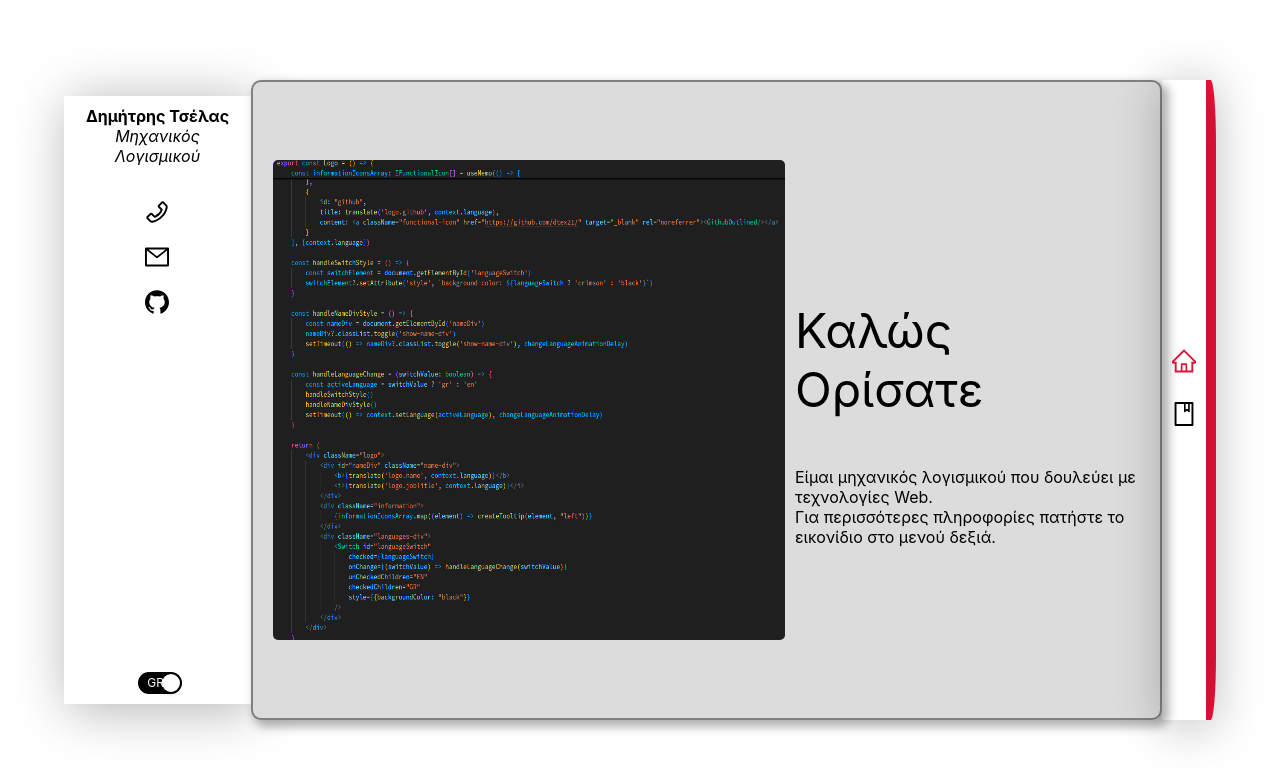
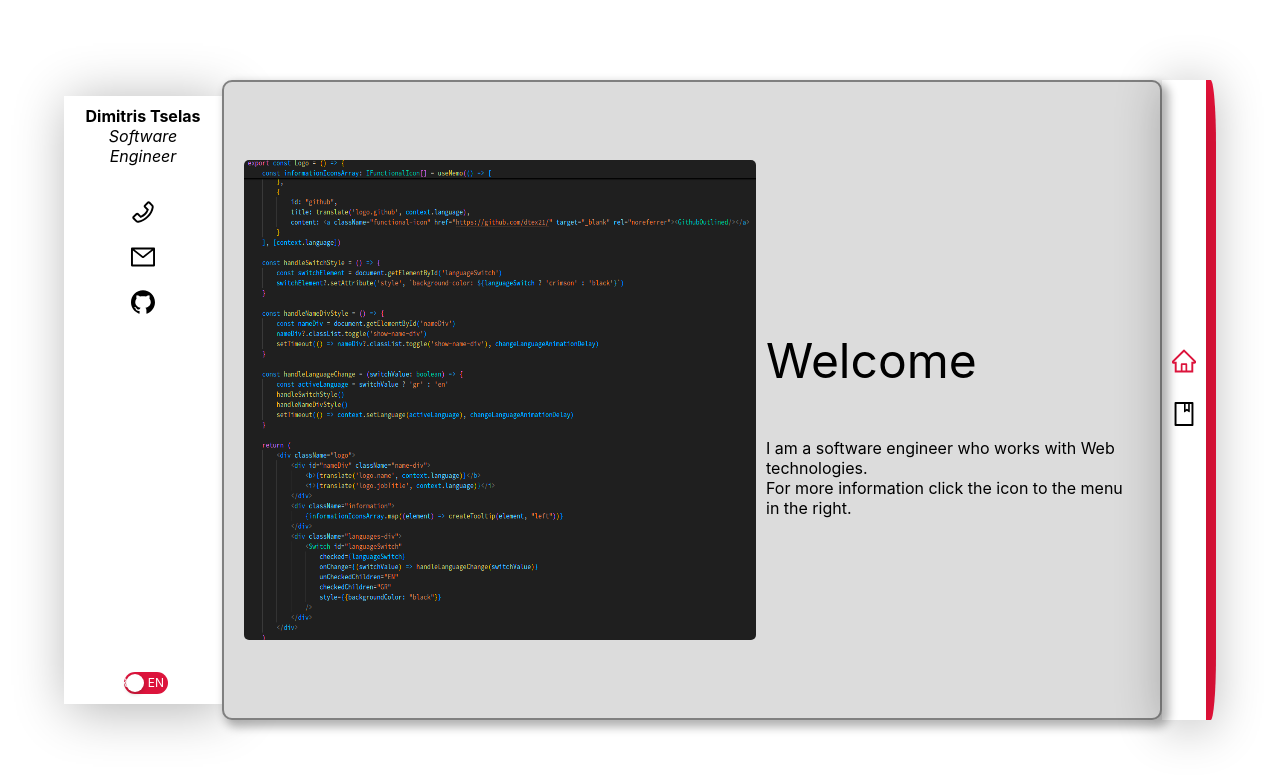
Before and after one commit to dtex21/dtex21.github.io, a React (Create React App) app: page /#/ in a window 1280 px wide. Shown: the top 780 px of the page. Built offline with nearby package versions, Linux system fonts and the light colour scheme.

Commit message:
save user's chosen language for the session, updated cv's

```diff
--- a/src/components/layout/layout.tsx
+++ b/src/components/layout/layout.tsx
@@ -8,8 +8,10 @@ import { notification } from "antd"
 
 notification.config({maxCount: 1, duration: 2, top: 14})
 
+const browserLanguage = window.sessionStorage.getItem('userSetLanguage') ?? (navigator.language?.split('-')[0] === 'el' ? 'gr' : DEFAULT_LANGUAGE)
+
 const Layout = () => {
-    const [language, setLanguage] = useState<string>(DEFAULT_LANGUAGE)
+    const [language, setLanguage] = useState<string>(browserLanguage)
 
     return (
         <LanguageContext.Provider value={{language, setLanguage}}>
--- a/src/components/logo/logo.tsx
+++ b/src/components/logo/logo.tsx
@@ -43,7 +43,10 @@ export const Logo = () => {
         const activeLanguage = switchValue ? 'gr' : 'en'
         handleSwitchStyle()
         handleNameDivStyle()
-        setTimeout(() => context.setLanguage(activeLanguage), changeLanguageAnimationDelay)
+        setTimeout(() => {
+            window.sessionStorage.setItem('userSetLanguage', activeLanguage)
+            context.setLanguage(activeLanguage)
+        }, changeLanguageAnimationDelay)
     }
 
     return (
@@ -61,7 +64,7 @@ export const Logo = () => {
                     onChange={(switchValue) => handleLanguageChange(switchValue)}
                     unCheckedChildren="EN"
                     checkedChildren="GR"
-                    style={{backgroundColor: "black"}}
+                    style={{backgroundColor: languageSwitch ? 'black' : 'crimson'}}
                 />
             </div>
         </div>
--- a/src/translation/helper.ts
+++ b/src/translation/helper.ts
@@ -6,7 +6,7 @@ interface ILanguageContext {
     setLanguage: React.Dispatch<React.SetStateAction<string>>
 }
 
-export const DEFAULT_LANGUAGE = 'gr'
+export const DEFAULT_LANGUAGE = 'en'
 
 export const LanguageContext = createContext<ILanguageContext>({language: DEFAULT_LANGUAGE, setLanguage: () => {}})
 
```
Also changed, not shown: 2 other files (tests, documents, lock files or other folders).
